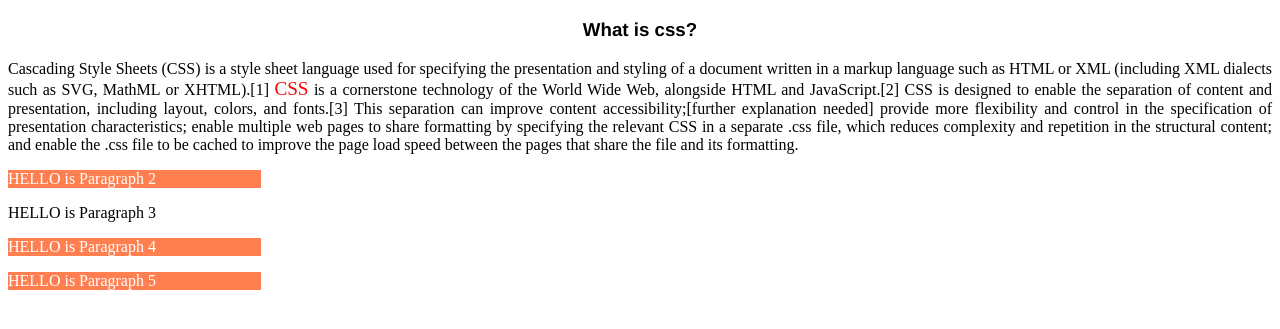
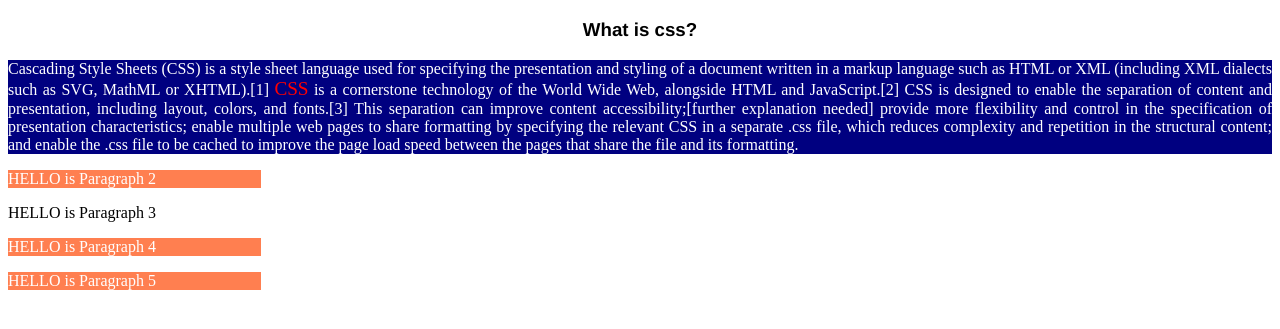
Before and after one commit to MahmudulHasan1211/external-css, a plain HTML site: page index.html in a window 1280 px wide. Shown: the part 61-390 px from the top of the page. Drawn offline with Linux system fonts and the light colour scheme.

Commit message:
paragraph background color added

```diff
--- a/style.css
+++ b/style.css
@@ -15,6 +15,8 @@ h3{
 }
 #para{
     text-align: justify;
+    background-color: navy;
+    color: white;
 }
 .firstclass{
     background-color: coral;
```
